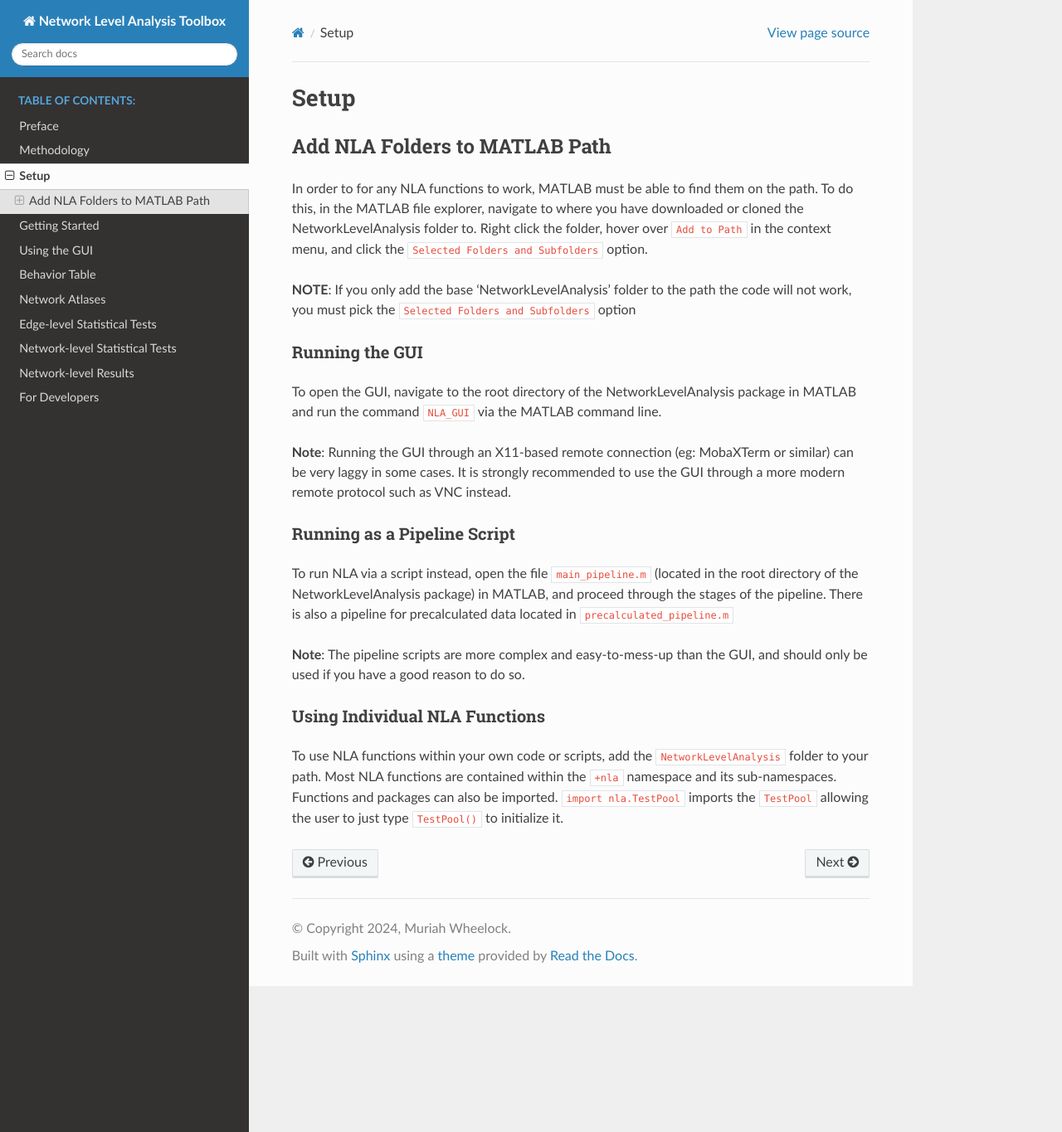
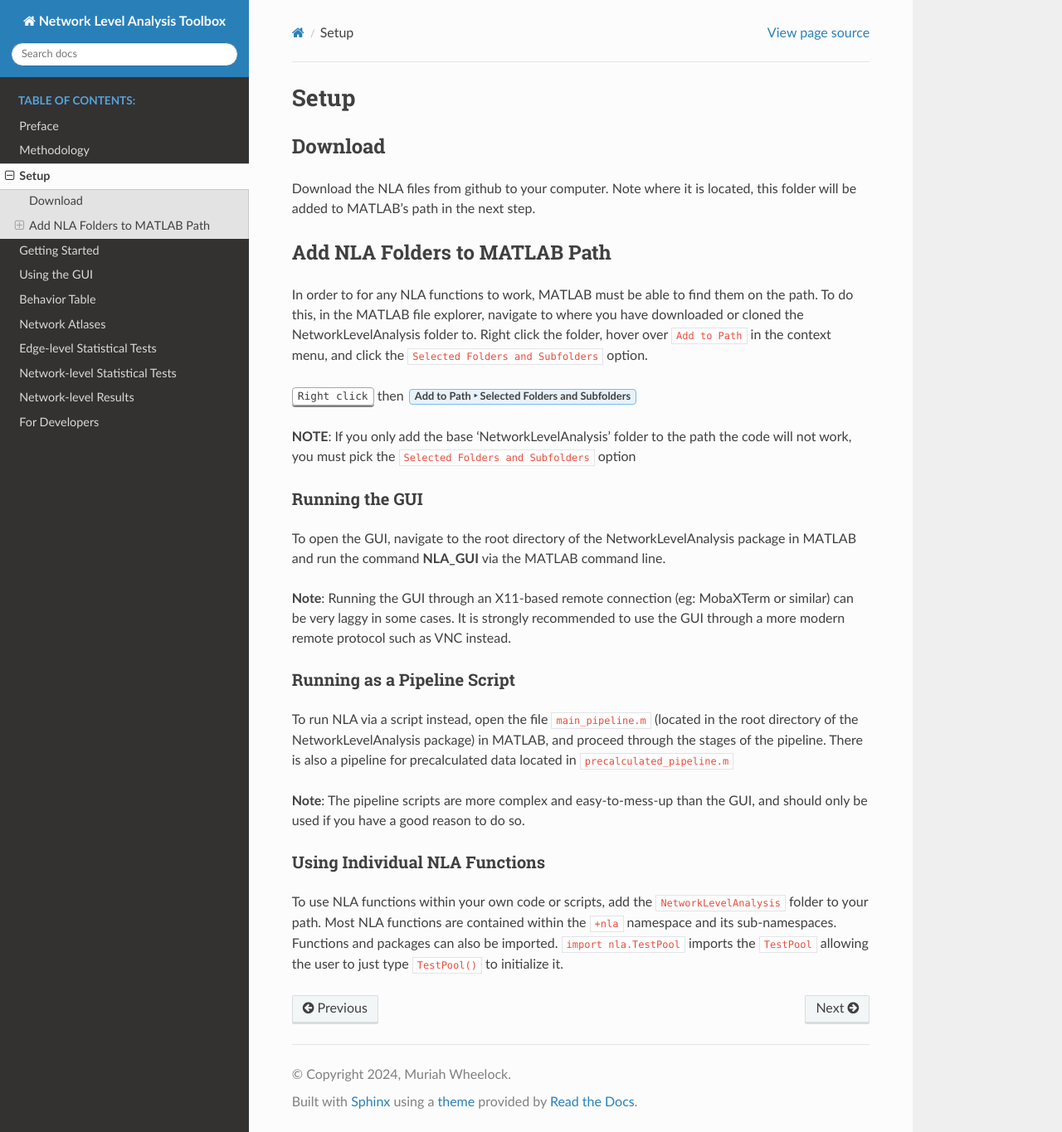
Before and after one commit to WheelockLab/NetworkLevelAnalysis, a Sphinx documentation site: the page built from docs/source/setup.rst, in a window 1280 px wide and 1365 px high. Shown: the whole window at 83% size. Built offline with Sphinx 7.4.7 and the Read the Docs theme 3.1.0, drawn with Linux system fonts in a browser that asks for light colours.

Commit message:
seeing if notation looks better

```diff
--- a/docs/source/getting_started.rst
+++ b/docs/source/getting_started.rst
@@ -10,6 +10,8 @@ test from the edge-level test dropdown.
 Click ``Select`` to choose a network atlas, navigating to the ``support_files`` folder withing your
 NetworkLevelAnalysis installation and selecting ``Wheelock_2020_CerebralCortex_15nets_288ROI_on_MNI.mat``.
 This file is used to parcellate the data.
+
+:menuselection:`Network Atlas Select Button --> support files --> Wheelock_2020_CerebralCortex_15nets_288ROI_on_MNI.mat`
 
 Then, select the functional connectivity, located in the ``examples/fc_and_behavior`` folder under the name
 ``sample_func_conn.mat``. Click 'Yes' to Fisher z-transform the data. Take a moment to visualize the functional
--- a/docs/source/setup.rst
+++ b/docs/source/setup.rst
@@ -1,5 +1,11 @@
 Setup
 ====================
+
+Download
+--------------------------------
+
+Download the NLA files from github to your computer. Note where it is located, this folder will be added to
+MATLAB's path in the next step.
 
 Add NLA Folders to MATLAB Path
 -------------------------------------
@@ -9,6 +15,8 @@ the MATLAB file explorer, navigate to where you have downloaded or cloned the Ne
 folder to. Right click the folder, hover over ``Add to Path`` in the context menu, and click the ``Selected
 Folders and Subfolders`` option.
 
+:kbd:`Right click` then :menuselection:`Add to Path --> Selected Folders and Subfolders`
+
 **NOTE**: If you only add the base 'NetworkLevelAnalysis' folder to the path the code will not work, you must
 pick the ``Selected Folders and Subfolders`` option
 
@@ -16,7 +24,7 @@ Running the GUI
 ^^^^^^^^^^^^^^^^^^^^^^^^^^^^^^^^^
 
 To open the GUI, navigate to the root directory of the NetworkLevelAnalysis package in MATLAB and run
-the command ``NLA_GUI`` via the MATLAB command line.
+the command :command:`NLA_GUI` via the MATLAB command line.
 
 **Note**: Running the GUI through an X11-based remote connection (eg: MobaXTerm or similar) can be very
 laggy in some cases. It is strongly recommended to use the GUI through a more modern remote protocol
```
